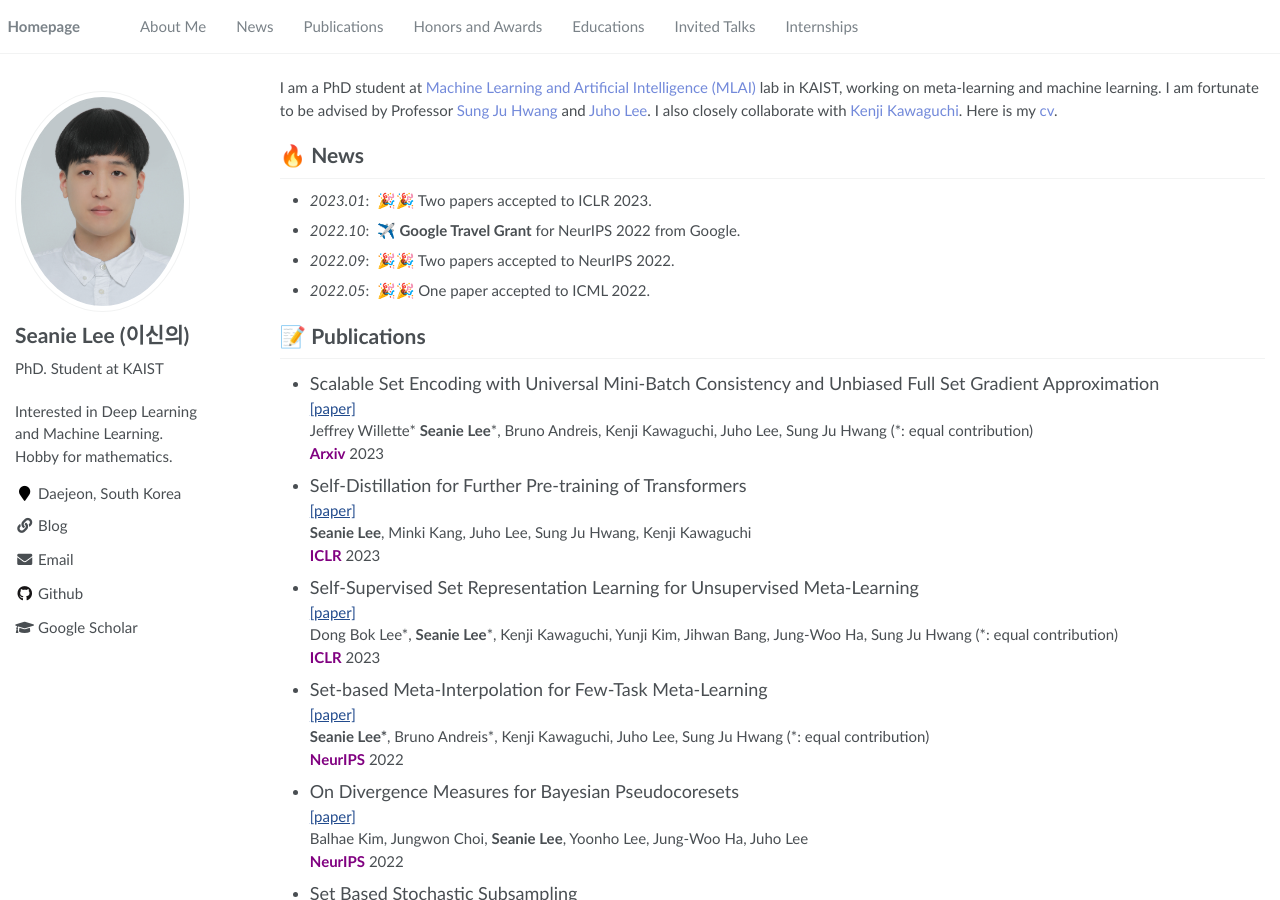
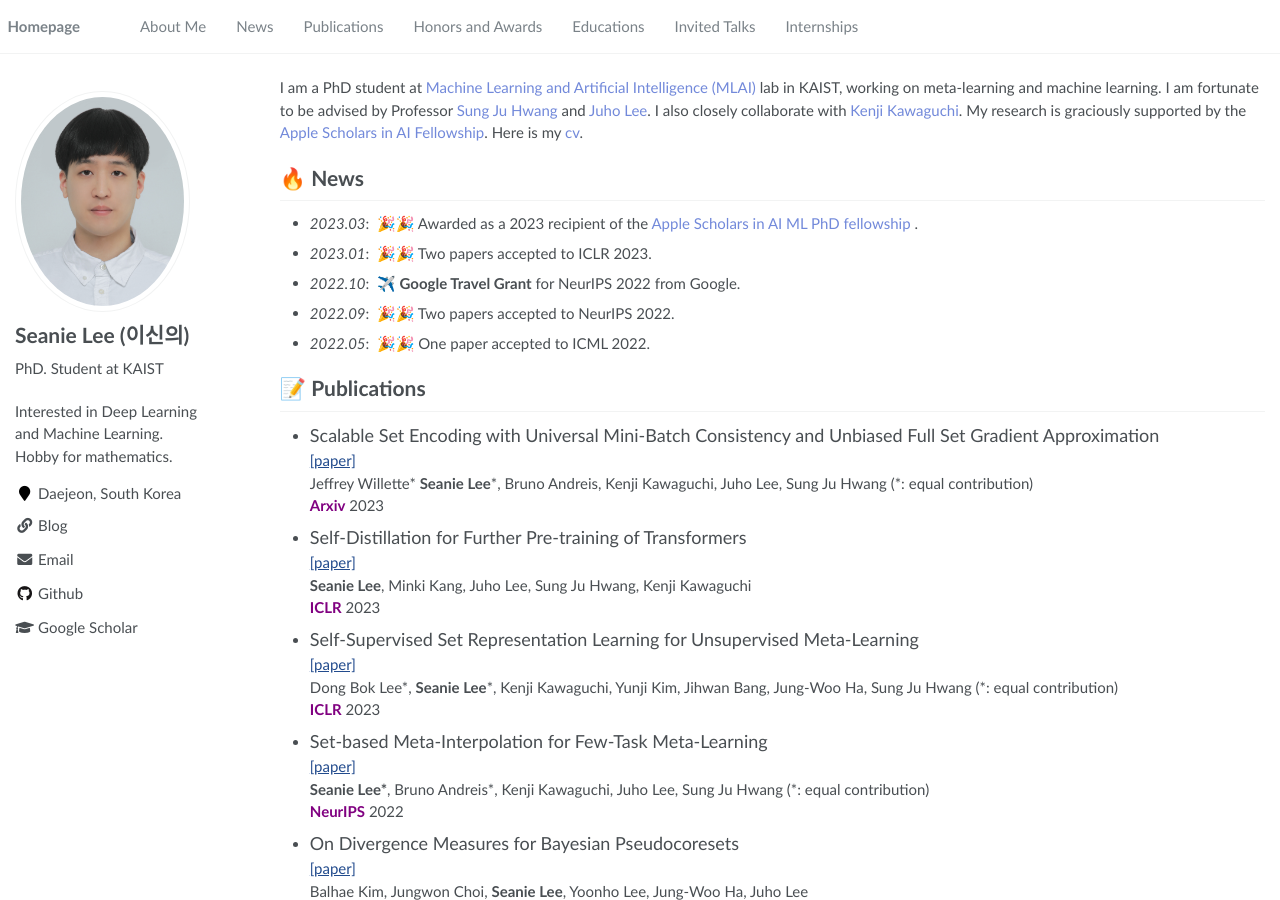
Before and after one commit to seanie12/seanie12.github.io, a Jekyll site: the page built from _pages/about.md, in a window 1280 px wide and 900 px high. Built offline with Jekyll 4.4.1, drawn with Linux system fonts in a browser that asks for light colours.

Commit message:
Update about.md

```diff
--- a/_pages/about.md
+++ b/_pages/about.md
@@ -17,12 +17,13 @@ redirect_from:
 
 <span class='anchor' id='about-me'></span>
 
-I am a PhD student at <a href="https://www.mlai-kaist.com/" style="color: #7289da; text-decoration: none;">Machine Learning and Artificial Intelligence (MLAI)</a> lab in KAIST, working on meta-learning and machine learning. I am fortunate to be advised by Professor <a href="http://www.sungjuhwang.com/" style="color: #7289da; text-decoration: none;">Sung Ju Hwang</a> and <a href="https://juho-lee.github.io/" style="color: #7289da; text-decoration: none;">Juho Lee</a>. I also closely collaborate with <a href="https://ml.comp.nus.edu.sg/kawaguchi" style="color: #7289da; text-decoration: none;">Kenji Kawaguchi</a>. Here is my <a href="https://seanie12.github.io/assets/cv.pdf" class="link-in-list" style="color: #7289da; text-decoration: none;"> cv</a>.
+I am a PhD student at <a href="https://www.mlai-kaist.com/" style="color: #7289da; text-decoration: none;">Machine Learning and Artificial Intelligence (MLAI)</a> lab in KAIST, working on meta-learning and machine learning. I am fortunate to be advised by Professor <a href="http://www.sungjuhwang.com/" style="color: #7289da; text-decoration: none;">Sung Ju Hwang</a> and <a href="https://juho-lee.github.io/" style="color: #7289da; text-decoration: none;">Juho Lee</a>. I also closely collaborate with <a href="https://ml.comp.nus.edu.sg/kawaguchi" style="color: #7289da; text-decoration: none;">Kenji Kawaguchi</a>. My research is graciously supported by the <a href="https://machinelearning.apple.com/updates/apple-scholars-aiml-2023" style="color: #7289da; text-decoration: none;">Apple Scholars in AI Fellowship</a>. Here is my <a href="https://seanie12.github.io/assets/cv.pdf" class="link-in-list" style="color: #7289da; text-decoration: none;"> cv</a>.
 
 
 
 
 # 🔥 News
+- *2023.03*: &nbsp;🎉🎉 Awarded as a 2023 recipient of the <a href="https://machinelearning.apple.com/updates/apple-scholars-aiml-2023" style="color: #7289da; text-decoration: none;">Apple Scholars in AI ML PhD fellowship </a>.
 - *2023.01*: &nbsp;🎉🎉 Two papers accepted to ICLR 2023.
 - *2022.10*: &nbsp;✈️ **Google Travel Grant** for NeurIPS 2022 from Google.
 - *2022.09*: &nbsp;🎉🎉 Two papers accepted to NeurIPS 2022.
```
